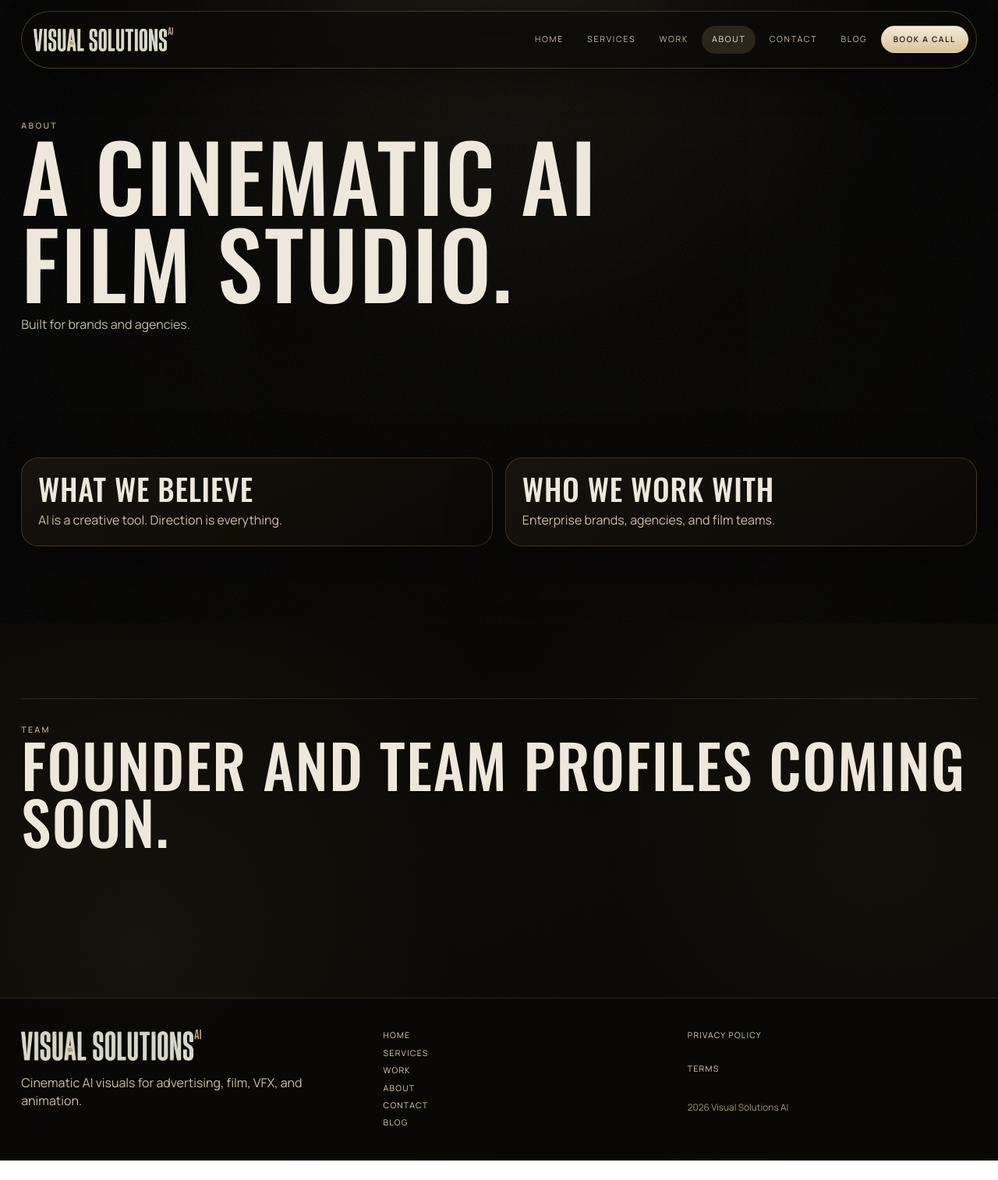
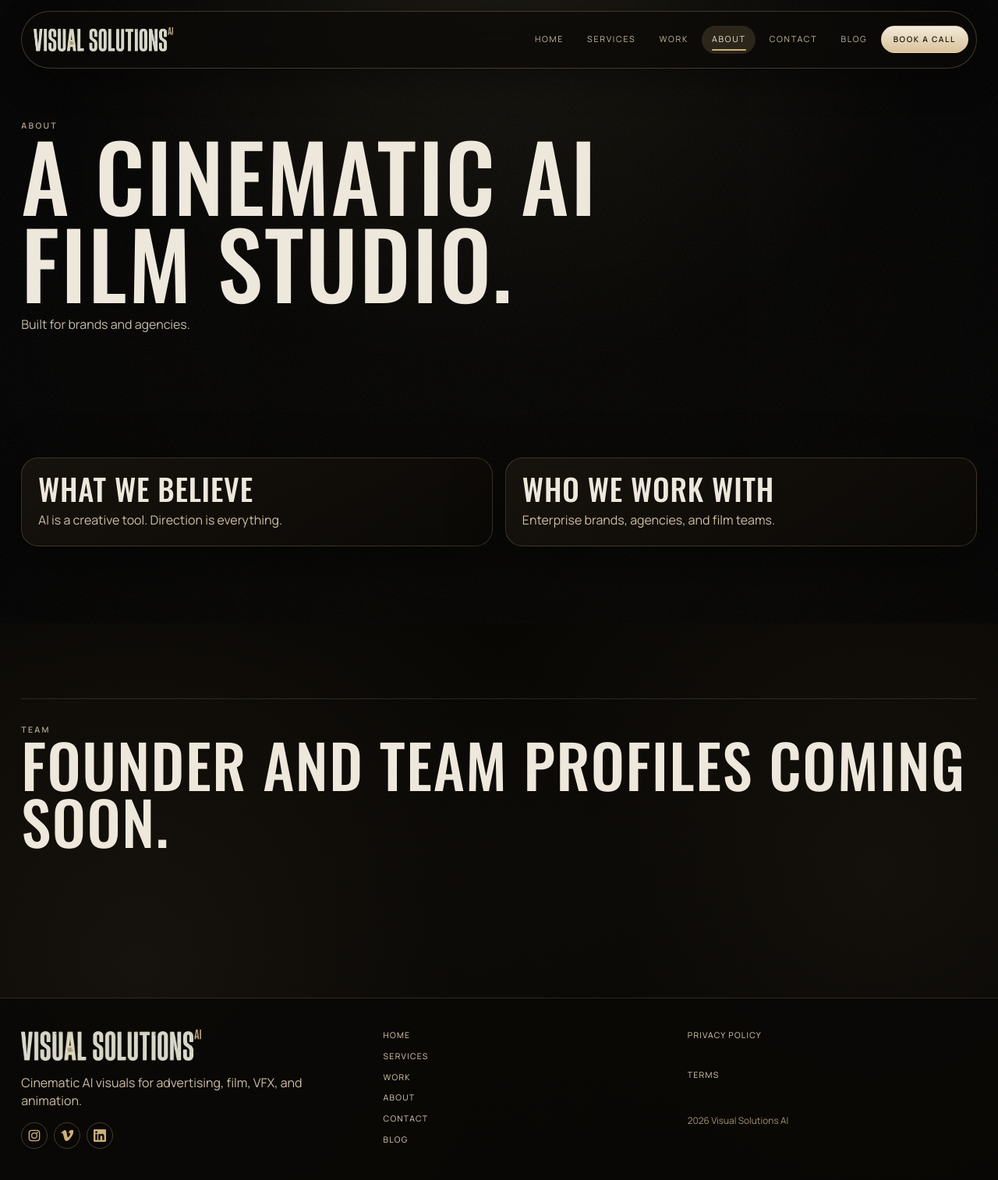
Before and after one commit to davidgaru/visualsolutons-ai, a Next.js app: page /about in a window 1280 px wide. Shown: the whole page at 78% size. Before the commit the page ends 1489 px from the top, so only its background shows below. Built offline with nearby package versions, Linux system fonts and the light colour scheme.

Commit message:
Design tweaks

```diff
--- a/app/globals.css
+++ b/app/globals.css
@@ -39,6 +39,18 @@ body {
 
 html {
   scroll-behavior: smooth;
+}
+
+@media (prefers-reduced-motion: reduce) {
+  html {
+    scroll-behavior: auto;
+  }
+}
+
+:focus-visible {
+  outline: 2px solid rgba(204, 176, 122, 0.6);
+  outline-offset: 2px;
+  border-radius: inherit;
 }
 
 body {
@@ -206,6 +218,15 @@ p {
   box-shadow: 0 14px 34px rgba(206, 171, 107, 0.25);
 }
 
+.button:active {
+  transform: translateY(0) scale(0.98);
+}
+
+.button:focus-visible {
+  outline: none;
+  box-shadow: 0 0 0 2px var(--bg), 0 0 0 4px rgba(204, 176, 122, 0.6);
+}
+
 .button--small {
   min-height: 2.1rem;
   padding: 0.6rem 0.94rem;
@@ -285,6 +306,7 @@ p {
 }
 
 .site-nav__link {
+  position: relative;
   padding: 0.64rem 0.8rem;
   border-radius: 999px;
   font-size: 0.67rem;
@@ -294,10 +316,27 @@ p {
   transition: color 150ms ease, background 150ms ease;
 }
 
+.site-nav__link::after {
+  content: "";
+  position: absolute;
+  bottom: 4px;
+  left: 0.8rem;
+  right: 0.8rem;
+  height: 2px;
+  background: var(--accent);
+  border-radius: 1px;
+  transform: scaleX(0);
+  transition: transform 220ms ease;
+}
+
 .site-nav__link:hover,
 .site-nav__link--active {
   color: #f1e7d3;
   background: rgba(208, 177, 123, 0.16);
+}
+
+.site-nav__link--active::after {
+  transform: scaleX(1);
 }
 
 .menu-toggle {
@@ -309,18 +348,53 @@ p {
   border-radius: 999px;
   align-items: center;
   justify-content: center;
-  gap: 6px;
+  gap: 5px;
   flex-direction: column;
+  cursor: pointer;
 }
 
 .menu-toggle span {
+  display: block;
   width: 18px;
   height: 1px;
   background: #eddfc5;
+  transition: transform 220ms ease, opacity 220ms ease;
+}
+
+.menu-toggle--open span:nth-child(1) {
+  transform: translateY(6px) rotate(45deg);
+}
+
+.menu-toggle--open span:nth-child(2) {
+  opacity: 0;
+}
+
+.menu-toggle--open span:nth-child(3) {
+  transform: translateY(-6px) rotate(-45deg);
 }
 
 .home-cinematic {
   isolation: isolate;
+  position: relative;
+}
+
+.home-bg-video {
+  position: fixed;
+  inset: 0;
+  z-index: -1;
+  pointer-events: none;
+  overflow: hidden;
+}
+
+.home-bg-video__el {
+  position: absolute;
+  inset: 0;
+  width: 100%;
+  height: 100%;
+  object-fit: cover;
+  opacity: 0.55;
+  filter: saturate(0.65) contrast(0.88) brightness(0.28) blur(0.5px);
+  transform: scale(1.04);
 }
 
 .neo-hero {
@@ -2568,6 +2642,29 @@ p {
   font-size: 0.66rem;
 }
 
+.site-footer__social {
+  display: flex;
+  gap: 0.5rem;
+  margin-top: 1rem;
+}
+
+.site-footer__social a {
+  display: inline-flex;
+  align-items: center;
+  justify-content: center;
+  width: 34px;
+  height: 34px;
+  border-radius: 50%;
+  border: 1px solid rgba(204, 176, 122, 0.3);
+  color: var(--accent);
+  transition: background 180ms ease, border-color 180ms ease;
+}
+
+.site-footer__social a:hover {
+  background: rgba(204, 176, 122, 0.14);
+  border-color: rgba(204, 176, 122, 0.5);
+}
+
 .site-footer__meta p {
   margin-top: 0.38rem;
   font-size: 0.74rem;
@@ -2725,6 +2822,10 @@ p {
     visibility: visible;
   }
 
+  .site-nav__link--active::after {
+    transform: scaleX(0);
+  }
+
   .site-nav .button {
     margin-top: 0.35rem;
     width: fit-content;
--- a/app/page.tsx
+++ b/app/page.tsx
@@ -1,6 +1,7 @@
 import { BookingPanel } from "@/components/sections/booking-panel";
 import { ClientsStrip } from "@/components/sections/clients-strip";
 import { FeaturedWorkShowcase } from "@/components/sections/featured-work-showcase";
+import { HomeBgVideo } from "@/components/sections/home-bg-video";
 import { HomeHero } from "@/components/sections/home-hero";
 import { SignatureServices } from "@/components/sections/signature-services";
 import { getFeaturedProjects } from "@/lib/content";
@@ -13,6 +14,7 @@ export default async function HomePage() {
 
   return (
     <main className="home-cinematic">
+      <HomeBgVideo />
       <HomeHero />
       <ClientsStrip />
       <SignatureServices />
--- a/components/layout/site-footer.tsx
+++ b/components/layout/site-footer.tsx
@@ -1,6 +1,32 @@
 import Link from "next/link";
 import { LogoMark } from "@/components/branding/logo-mark";
 import { siteConfig } from "@/lib/site-config";
+
+function InstagramIcon() {
+  return (
+    <svg width="16" height="16" viewBox="0 0 24 24" fill="none" stroke="currentColor" strokeWidth="2" strokeLinecap="round" strokeLinejoin="round">
+      <rect x="2" y="2" width="20" height="20" rx="5" />
+      <circle cx="12" cy="12" r="5" />
+      <circle cx="17.5" cy="6.5" r="1.5" fill="currentColor" stroke="none" />
+    </svg>
+  );
+}
+
+function VimeoIcon() {
+  return (
+    <svg width="16" height="16" viewBox="0 0 24 24" fill="currentColor">
+      <path d="M23.977 6.416c-.105 2.338-1.739 5.543-4.894 9.609C15.9 20.367 13.024 22.5 10.618 22.5c-1.488 0-2.75-1.375-3.78-4.129l-2.065-7.574C4.034 8.043 3.253 6.668 2.412 6.668c-.19 0-.856.4-1.996 1.196L0 7.196c1.254-1.103 2.49-2.207 3.708-3.312 1.673-1.445 2.927-2.205 3.762-2.28 1.977-.19 3.194 1.163 3.65 4.06.492 3.13.834 5.077 1.024 5.838.57 2.587 1.194 3.88 1.876 3.88.53 0 1.327-.84 2.392-2.52 1.062-1.68 1.63-2.959 1.706-3.84.152-1.453-.418-2.18-1.706-2.18-.608 0-1.234.14-1.878.414 1.247-4.088 3.632-6.071 7.157-5.953 2.613.079 3.846 1.773 3.696 5.08z" />
+    </svg>
+  );
+}
+
+function LinkedInIcon() {
+  return (
+    <svg width="16" height="16" viewBox="0 0 24 24" fill="currentColor">
+      <path d="M20.447 20.452h-3.554v-5.569c0-1.328-.027-3.037-1.852-3.037-1.853 0-2.136 1.445-2.136 2.939v5.667H9.351V9h3.414v1.561h.046c.477-.9 1.637-1.85 3.37-1.85 3.601 0 4.267 2.37 4.267 5.455v6.286zM5.337 7.433a2.062 2.062 0 01-2.063-2.065 2.064 2.064 0 112.063 2.065zm1.782 13.019H3.555V9h3.564v11.452zM22.225 0H1.771C.792 0 0 .774 0 1.729v20.542C0 23.227.792 24 1.771 24h20.451C23.2 24 24 23.227 24 22.271V1.729C24 .774 23.2 0 22.222 0h.003z" />
+    </svg>
+  );
+}
 
 export function SiteFooter() {
   return (
@@ -9,6 +35,17 @@ export function SiteFooter() {
         <div>
           <LogoMark compact className="site-footer__logo" />
           <p className="site-footer__tagline">Cinematic AI visuals for advertising, film, VFX, and animation.</p>
+          <div className="site-footer__social">
+            <a href="https://www.instagram.com/visualsolutions.ai" target="_blank" rel="noopener noreferrer" aria-label="Instagram">
+              <InstagramIcon />
+            </a>
+            <a href="https://vimeo.com/visualsolutionsai" target="_blank" rel="noopener noreferrer" aria-label="Vimeo">
+              <VimeoIcon />
+            </a>
+            <a href="https://www.linkedin.com/company/visual-solutions-ai" target="_blank" rel="noopener noreferrer" aria-label="LinkedIn">
+              <LinkedInIcon />
+            </a>
+          </div>
         </div>
 
         <div className="site-footer__links">
--- a/components/layout/site-header.tsx
+++ b/components/layout/site-header.tsx
@@ -17,11 +17,12 @@ export function SiteHeader() {
         <LogoMark compact className="site-header__logo" />
 
         <button
-          className="menu-toggle"
+          className={clsx("menu-toggle", menuOpen && "menu-toggle--open")}
           aria-label="Toggle menu"
           aria-expanded={menuOpen}
           onClick={() => setMenuOpen((prev) => !prev)}
         >
+          <span />
           <span />
           <span />
         </button>
--- a/components/sections/signature-services.tsx
+++ b/components/sections/signature-services.tsx
@@ -2,7 +2,7 @@
 
 import Link from "next/link";
 import { AnimatePresence, motion } from "framer-motion";
-import { useEffect, useState } from "react";
+import { useCallback, useEffect, useState } from "react";
 import { createPortal } from "react-dom";
 import { Reveal } from "@/components/ui/reveal";
 import { VideoCompareSlider } from "@/components/ui/video-compare-slider";
@@ -148,11 +148,13 @@ export function SignatureServices() {
       : (modalComparisonIds[0] ?? null);
   const currentModalComparison = currentModalComparisonId ? comparisons[currentModalComparisonId] : null;
 
+  const isMobile = useCallback(() => window.matchMedia("(max-width: 900px)").matches, []);
+
   const activateService = (index: number, openReel = false) => {
     const service = services[index];
     setActiveIndex(index);
     setActiveComparisonId(getDefaultComparison(service.id));
-    if (openReel) setIsReelOpen(true);
+    if (openReel && !isMobile()) setIsReelOpen(true);
   };
 
   const showPrev = () => {
```
Also changed, not shown: components/sections/home-bg-video.tsx (added, +46 -0 lines), components/three/cinema-light-scene.tsx (+39 -10 lines).
